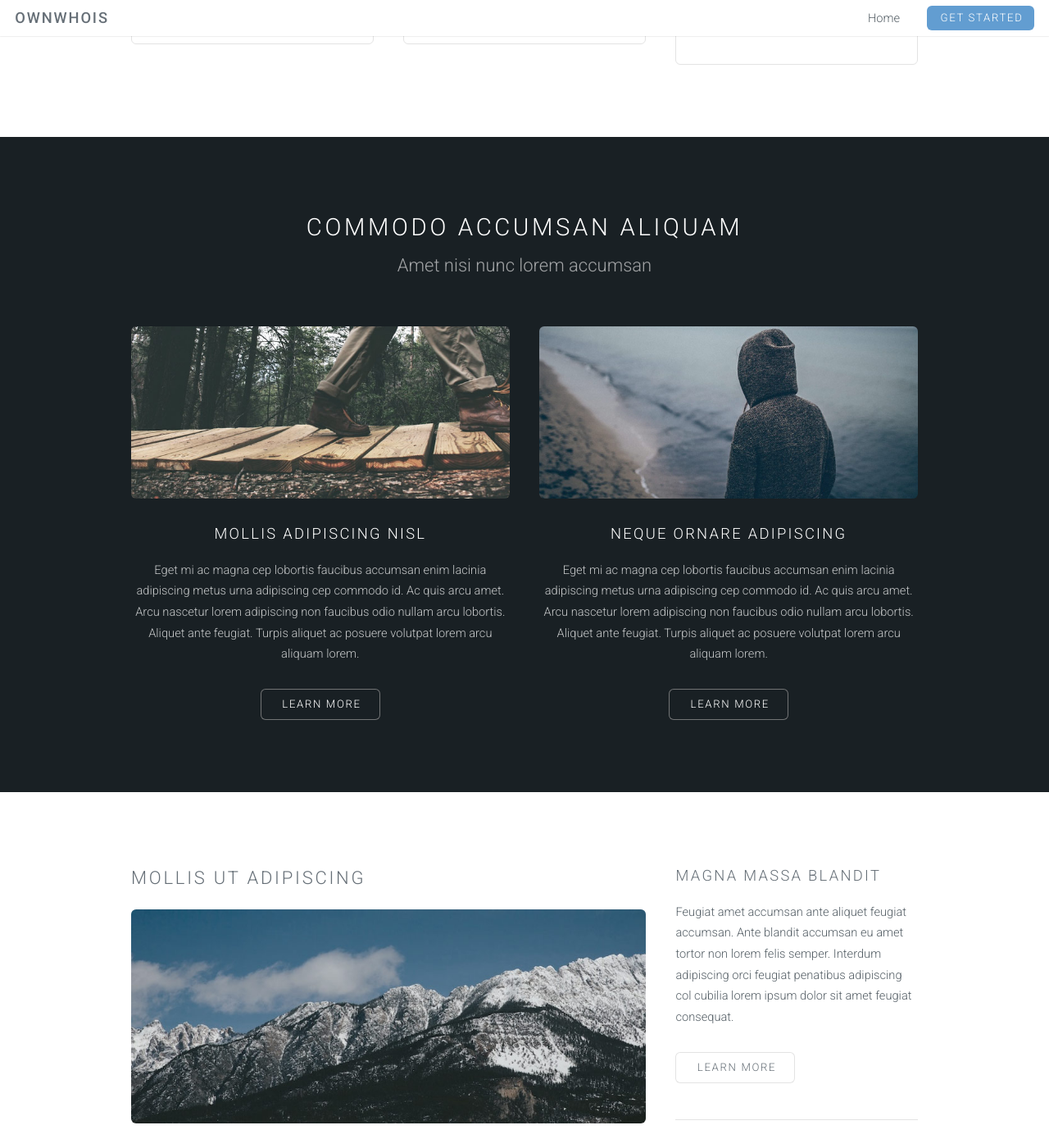
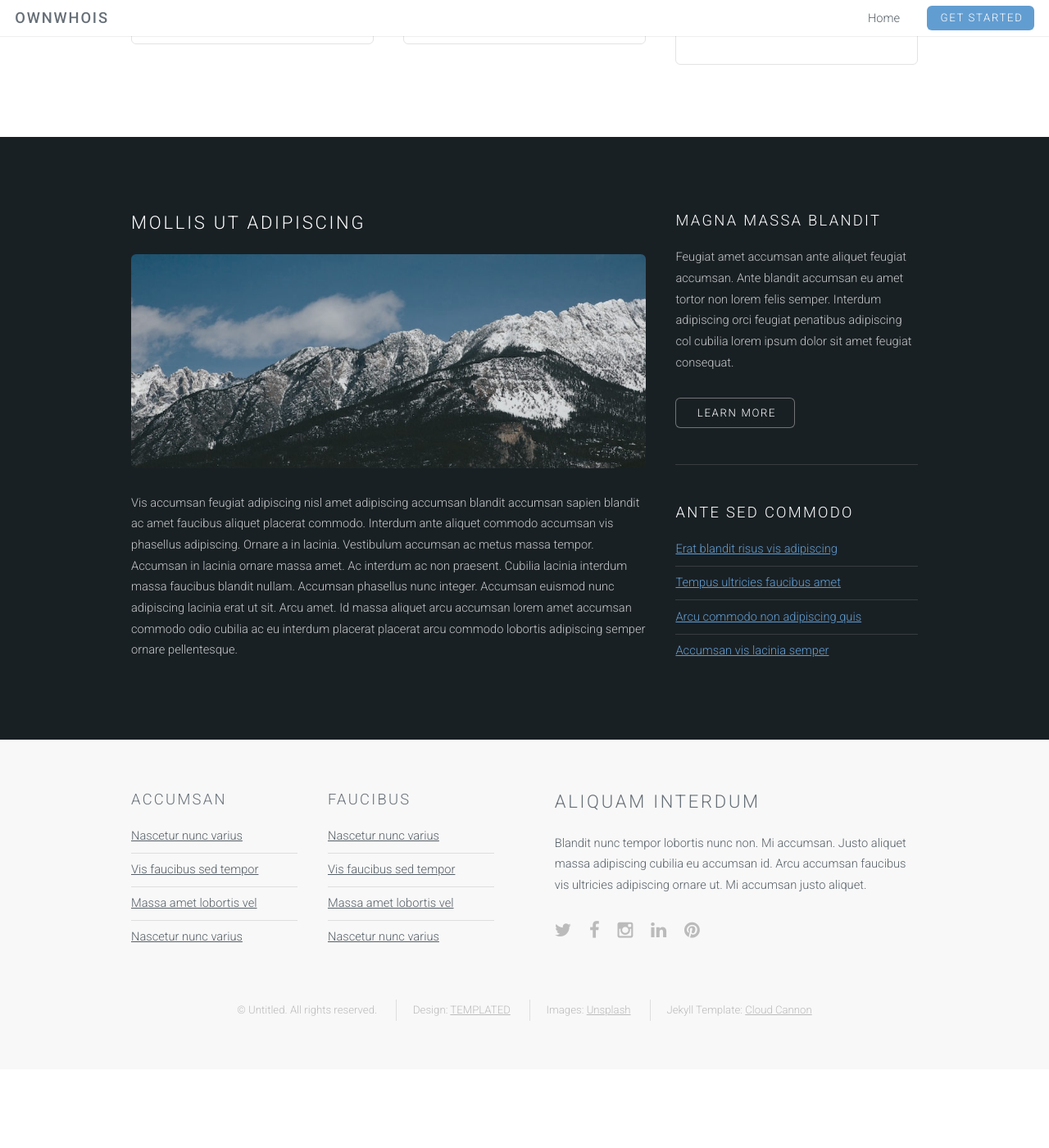
Before and after one commit to midasvo/ownWhois, a Jekyll site: the page built from index.html, in a window 1280 px wide and 1400 px high, scrolled down 939 px. Shown: the whole window at 82% size. Built offline with Jekyll 4.4.1, drawn with Linux system fonts in a browser that asks for light colours; after the commit the page ends 2243 px from its top, so only the background shows below that.

Commit message:
removed irrelevant code

```diff
--- a/index.html
+++ b/index.html
@@ -35,40 +35,8 @@ layout: landing-page
 				</div>
 			</section>
 
-		<!-- Two -->
-			<section id="two" class="wrapper style2">
-				<header class="major">
-					<h2>Commodo accumsan aliquam</h2>
-					<p>Amet nisi nunc lorem accumsan</p>
-				</header>
-				<div class="container">
-					<div class="row">
-						<div class="6u">
-							<section class="special">
-								<a href="#" class="image fit"><img src="images/pic01.jpg" alt="" /></a>
-								<h3>Mollis adipiscing nisl</h3>
-								<p>Eget mi ac magna cep lobortis faucibus accumsan enim lacinia adipiscing metus urna adipiscing cep commodo id. Ac quis arcu amet. Arcu nascetur lorem adipiscing non faucibus odio nullam arcu lobortis. Aliquet ante feugiat. Turpis aliquet ac posuere volutpat lorem arcu aliquam lorem.</p>
-								<ul class="actions">
-									<li><a href="#" class="button alt">Learn More</a></li>
-								</ul>
-							</section>
-						</div>
-						<div class="6u">
-							<section class="special">
-								<a href="#" class="image fit"><img src="images/pic02.jpg" alt="" /></a>
-								<h3>Neque ornare adipiscing</h3>
-								<p>Eget mi ac magna cep lobortis faucibus accumsan enim lacinia adipiscing metus urna adipiscing cep commodo id. Ac quis arcu amet. Arcu nascetur lorem adipiscing non faucibus odio nullam arcu lobortis. Aliquet ante feugiat. Turpis aliquet ac posuere volutpat lorem arcu aliquam lorem.</p>
-								<ul class="actions">
-									<li><a href="#" class="button alt">Learn More</a></li>
-								</ul>
-							</section>
-						</div>
-					</div>
-				</div>
-			</section>
-
 		<!-- Three -->
-			<section id="three" class="wrapper style1">
+			<section id="three" class="wrapper style2">
 				<div class="container">
 					<div class="row">
 						<div class="8u">
```
Also changed, not shown: left-sidebar.html (deleted, +0 -69 lines), no-sidebar.html (deleted, +0 -42 lines), right-sidebar.html (deleted, +0 -69 lines).
